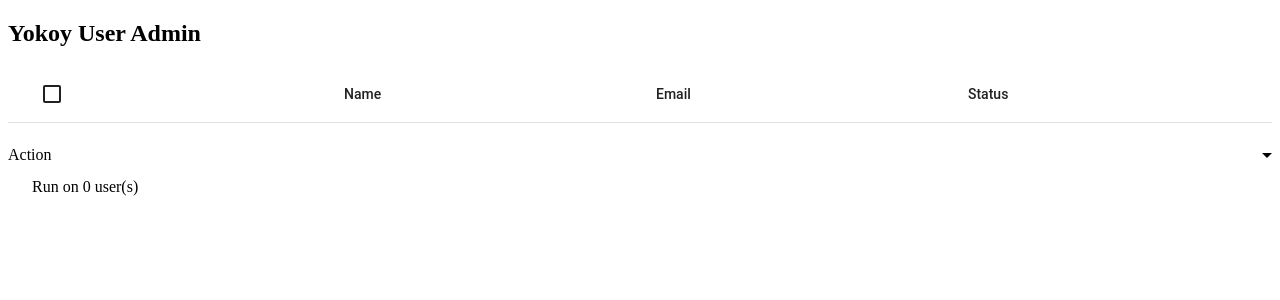
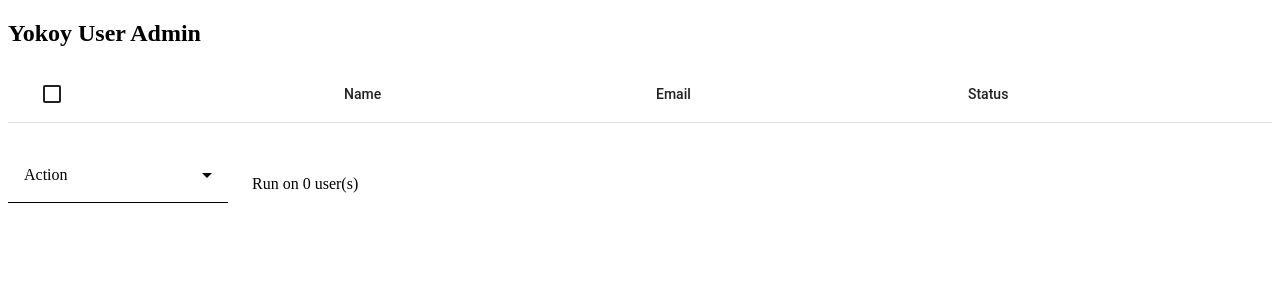
Before and after one commit to NickBlackdot/yokoy_staticwebapp, an Angular app: page / in a window 1280 px wide. Shown: the top 300 px of the page. Built offline with nearby package versions, Linux system fonts and the light colour scheme; no server answers.

Commit message:
ui: wrap select in form-field + import MatFormFieldModule

```diff
--- a/src/app/app.ts
+++ b/src/app/app.ts
@@ -2,6 +2,7 @@
 
 import { MatSnackBar }       from '@angular/material/snack-bar';
 import { MatSelectModule }   from '@angular/material/select';
+import { MatFormFieldModule }from '@angular/material/form-field';
 import { MatButtonModule }   from '@angular/material/button';
 import { FormsModule }       from '@angular/forms';
 import { MatSnackBarModule }   from '@angular/material/snack-bar';
@@ -17,6 +18,7 @@
     CommonModule,
     FormsModule,
     MatSelectModule,
+    MatFormFieldModule,
     MatButtonModule,
     MatSnackBarModule,
     UserTableComponent
@@ -28,12 +30,14 @@
             (selectionChange)="selected = $event">
 </user-table>
 
-<div style="margin-top:20px">
-  <mat-select [(ngModel)]="action" placeholder="Action">
-    <mat-option value="inactivate">Inactivate</mat-option>
-    <mat-option value="delete">Delete</mat-option>
-  </mat-select>
-
+<div style="margin-top:24px">
+    <mat-form-field appearance="fill" style="width:220px">
+      <mat-label>Action</mat-label>
+      <mat-select [(ngModel)]="action">
+      <mat-option value="inactivate">Inactivate</mat-option>
+      <mat-option value="delete">Delete</mat-option>
+      </mat-select>
+    </mat-form-field>
   <button mat-raised-button color="primary"
           (click)="run()" [disabled]="!selected.length || !action">
     Run on {{selected.length}} user(s)
```
